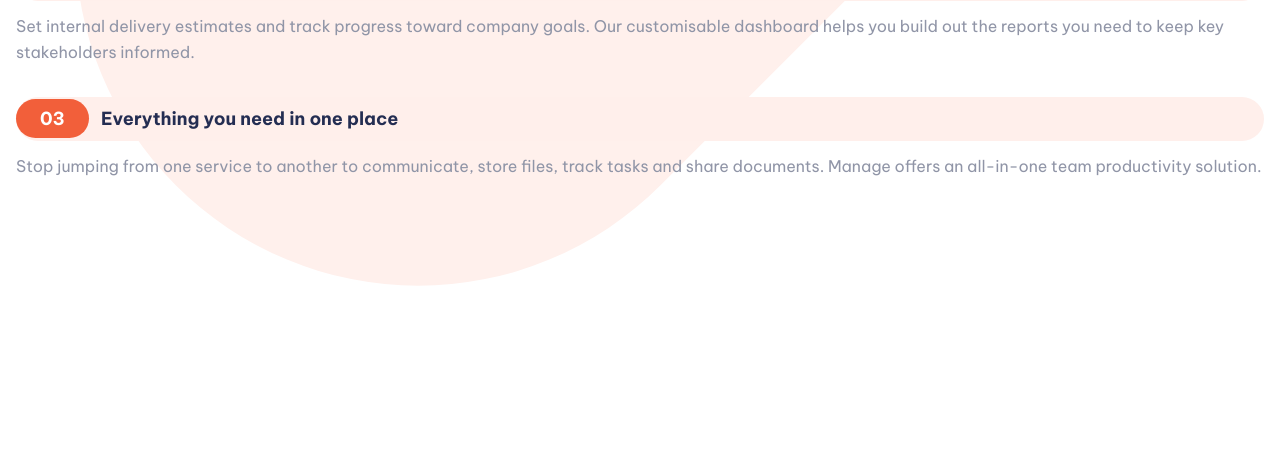
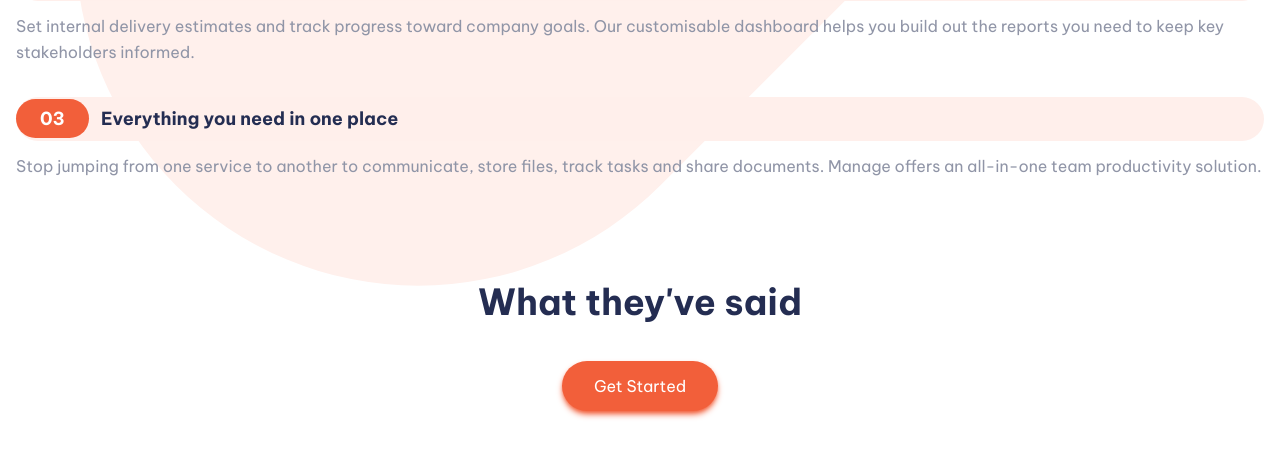
Before and after one commit to AhmedElaguab/react-landing-page-manage, a React (Vite) app: page / in a window 1280 px wide. Shown: the part 1394-1851 px from the top of the page. Built offline with nearby package versions, Linux system fonts and the light colour scheme.

Commit message:
add testimonials section

```diff
--- a/src/App.tsx
+++ b/src/App.tsx
@@ -91,6 +91,18 @@ function App() {
             </li>
           </ul>
         </section>
+        <section className="mt-24 leading-relaxed text-center">
+          <h2 className="text-blue-primary text-4xl leading-normal font-bold">
+            What they've said
+          </h2>
+          {/* TODO: ADD TESTIMONIALS */}
+          <a
+            className="inline-flex bg-red-primary text-white py-3 px-8 mt-8 rounded-full shadow-md shadow-red-primary hover:opacity-90"
+            href="/"
+          >
+            Get Started
+          </a>
+        </section>
       </main>
     </div>
   );
```
